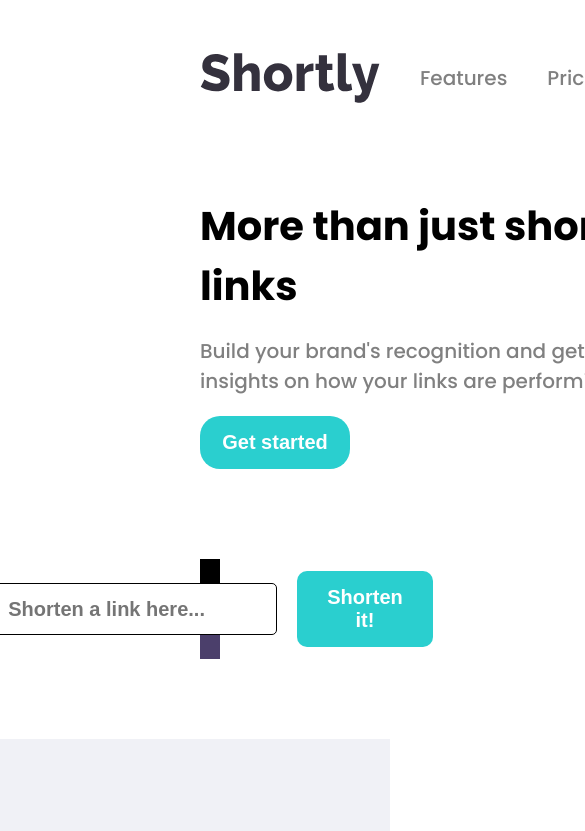
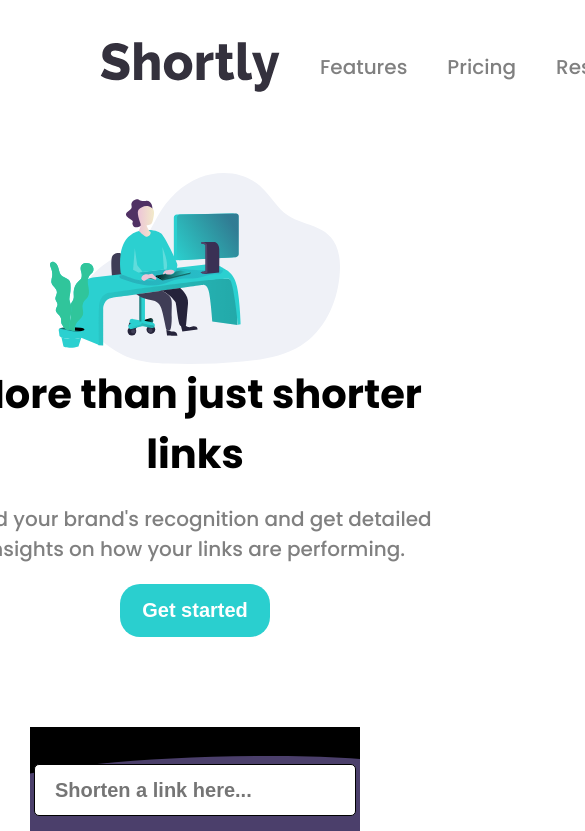
Before and after one commit to yassineboukhla/url-shorten-react, a React (Create React App) app: page / in a window 390 px wide. Shown: the top 831 px of the page, 585 px wide, since content can reach past the window. Built offline with nearby package versions, Linux system fonts and the light colour scheme.

Commit message:
60% responsive, need to finish

```diff
--- a/src/Components/Footer/Footer.module.css
+++ b/src/Components/Footer/Footer.module.css
@@ -45,3 +45,10 @@
   height: 30px;
   cursor: pointer;
 }
+/* Media Query */
+
+@media only screen and (max-width: 1224px) {
+  .footer {
+    gap: 100px;
+  }
+}
--- a/src/Components/Header/Header.module.css
+++ b/src/Components/Header/Header.module.css
@@ -56,3 +56,16 @@
 .btn_login:hover {
   color: black;
 }
+/* Media Query */
+@media only screen and (max-width: 1224px) {
+  .header {
+    gap: 80px;
+    padding-inline: 100px;
+  }
+  .header_wrap {
+    gap: 40px;
+  }
+  .btn_signup {
+    white-space: nowrap;
+  }
+}
--- a/src/Components/Link/Link.module.css
+++ b/src/Components/Link/Link.module.css
@@ -41,3 +41,38 @@
   font-weight: bold;
   font-size: 20px;
 }
+
+/* Media Query */
+
+@media only screen and (max-width: 1224px) {
+  .link {
+    margin-inline: 100px;
+  }
+}
+
+@media only screen and (max-width: 1024px) {
+  .link {
+    margin-inline: 50px;
+    flex-direction: column;
+    height: 170px;
+    gap: 10px;
+    align-items: inherit;
+    justify-content: left;
+    padding-left: 20px;
+  }
+  .link p {
+    margin-top: 10px;
+    border-bottom: 1px solid black;
+  }
+  .link_wrapper {
+    flex-direction: column;
+    gap: 20px;
+    align-items: inherit;
+    justify-content: left;
+    padding-left: 0px;
+  }
+  .link button {
+    margin-bottom: 10px;
+    width: 100%;
+  }
+}
--- a/src/Components/Shortener/Shortener.module.css
+++ b/src/Components/Shortener/Shortener.module.css
@@ -32,7 +32,29 @@
   font-size: 20px;
   cursor: pointer;
   font-weight: bold;
+  white-space: nowrap;
 }
 .shortener button:hover {
   opacity: 0.8;
 }
+
+/* Media Query */
+
+@media only screen and (max-width: 1224px) {
+  .shortener {
+    margin-inline: 100px;
+  }
+}
+@media only screen and (max-width: 1024px) {
+  .shortener {
+    margin-inline: 30px;
+    flex-direction: column;
+    height: 200px;
+  }
+  .shortener input {
+    width: 300px;
+  }
+  .shortener button {
+    width: 320px;
+  }
+}
--- a/src/Components/Slide/Slide.module.css
+++ b/src/Components/Slide/Slide.module.css
@@ -41,3 +41,31 @@
 .slide_image {
   max-width: 40%;
 }
+
+/* Media Query */
+
+@media only screen and (max-width: 1224px) {
+  .slide {
+    padding-inline: 100px;
+  }
+}
+
+@media only screen and (max-width: 1024px) {
+  .slide {
+    flex-direction: column;
+    padding-inline: 50px;
+  }
+  .slide_wrapper h1 {
+    text-align: center;
+  }
+  .slide_wrapper p {
+    text-align: center;
+  }
+  .slide_wrapper button {
+    margin-inline: auto;
+  }
+  .slide_image {
+    order: -1;
+    max-width: 100%;
+  }
+}
```
